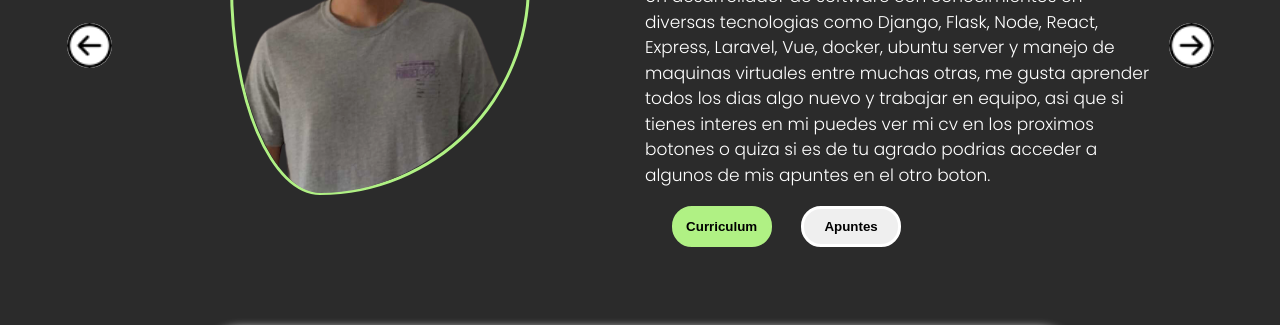
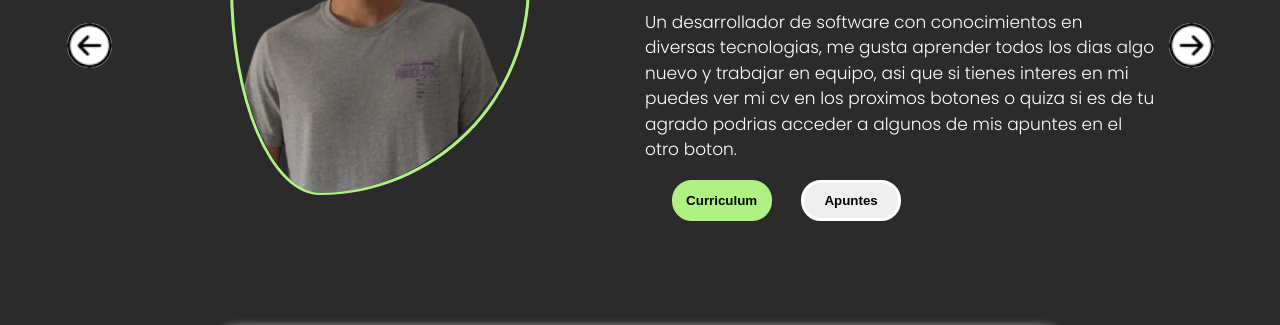
Before and after one commit to carlos398/aboutme_cv, a plain HTML site: page index.html in a window 1280 px wide. Shown: the part 270-595 px from the top of the page. Drawn offline with Linux system fonts and the light colour scheme.

Commit message:
cambios en el texto de presentacion

```diff
--- a/index.html
+++ b/index.html
@@ -42,7 +42,7 @@
                     </div>
                     <div class="slider__text">
                         <h2>Hola!, soy Carlos Reyes</h2>
-                        <p>Un desarrollador de software con conocimientos en diversas tecnologias como Django, Flask, Node, React, Express, Laravel, Vue, docker, ubuntu server y manejo de maquinas virtuales entre muchas otras, me gusta aprender todos los dias algo nuevo y trabajar en equipo, asi que si tienes interes en mi puedes ver mi cv en los proximos botones o quiza si es de tu agrado podrias acceder a algunos de mis apuntes en el otro boton.</p>
+                        <p>Un desarrollador de software con conocimientos en diversas tecnologias, me gusta aprender todos los dias algo nuevo y trabajar en equipo, asi que si tienes interes en mi puedes ver mi cv en los proximos botones o quiza si es de tu agrado podrias acceder a algunos de mis apuntes en el otro boton.</p>
                         <button class="curriculum">
                             <a href="./data/CarlosReyesHDVsoftwareDeveloper.pdf" download>Curriculum</a>
                         </button>
```
